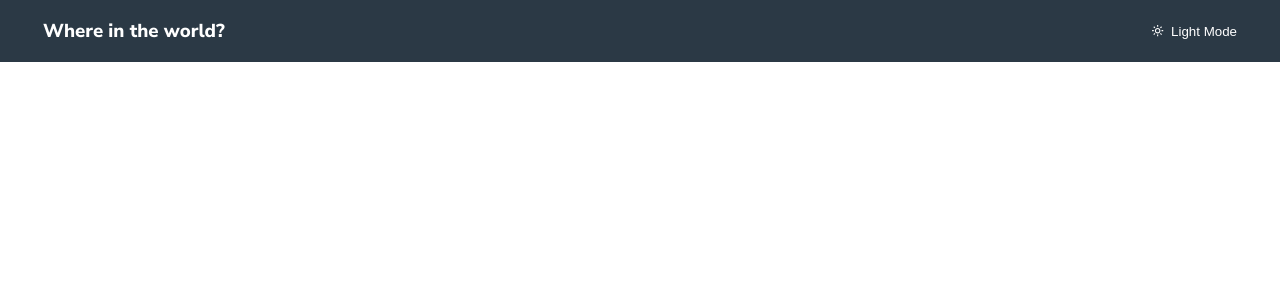
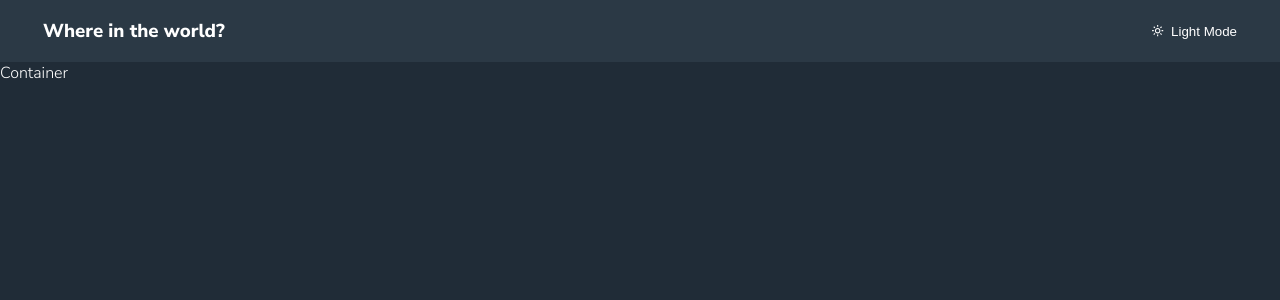
Before and after one commit to palakgupta2712/rest-countries-api-react, a React (Vite) app: page /1 in a window 1280 px wide. Shown: the top 300 px of the page. Built offline with nearby package versions, Linux system fonts and the light colour scheme.

Commit message:
Container component added

```diff
--- a/src/App.jsx
+++ b/src/App.jsx
@@ -1,5 +1,6 @@
 import React, { useState } from "react";
 import Header from "./components/Header";
+import Container from "./components/Container";
 import ThemeContext, { themes } from "./theme";
 
 function App() {
@@ -12,6 +13,7 @@ function App() {
     <React.Fragment>
       <ThemeContext.Provider value={theme}>
         <Header toggleTheme={toggleTheme} />
+        <Container />
       </ThemeContext.Provider>
     </React.Fragment>
   );
--- /dev/null
+++ b/src/components/Container.jsx
@@ -0,0 +1,19 @@
+import React, { useContext } from "react";
+import styled from "styled-components";
+import ThemeContext from "../theme";
+
+function Container() {
+  const theme = useContext(ThemeContext);
+
+  return <Div theme={theme}>Container</Div>;
+}
+
+export default Container;
+
+const Div = styled.div`
+  background: ${(props) =>
+    props.theme.name === "dark" ? props.theme.bg : props.theme.bg};
+  color: ${(props) =>
+    props.theme.name === "dark" ? props.theme.color : props.theme.color};
+  height: calc(100vh + 25px);
+`;
--- a/src/theme.js
+++ b/src/theme.js
@@ -3,14 +3,15 @@ import React, { createContext } from "react";
 export const themes = {
   dark: {
     name: "dark",
-    background: "var(--dark-blue)",
-    color: "var(--white)",
-    text: "hello",
+    background: "hsl(209, 23%, 22%)",
+    color: "hsl(0, 0%, 100%)",
+    bg: "hsl(207, 26%, 17%)",
   },
   light: {
     name: "light",
-    background: "var(--white)",
-    text: "hello",
+    background: "hsl(0, 0%, 100%)",
+    color: "hsl(200, 15%, 8%)",
+    bg: "hsl(0, 0%, 98%)",
   },
 };
 
```
